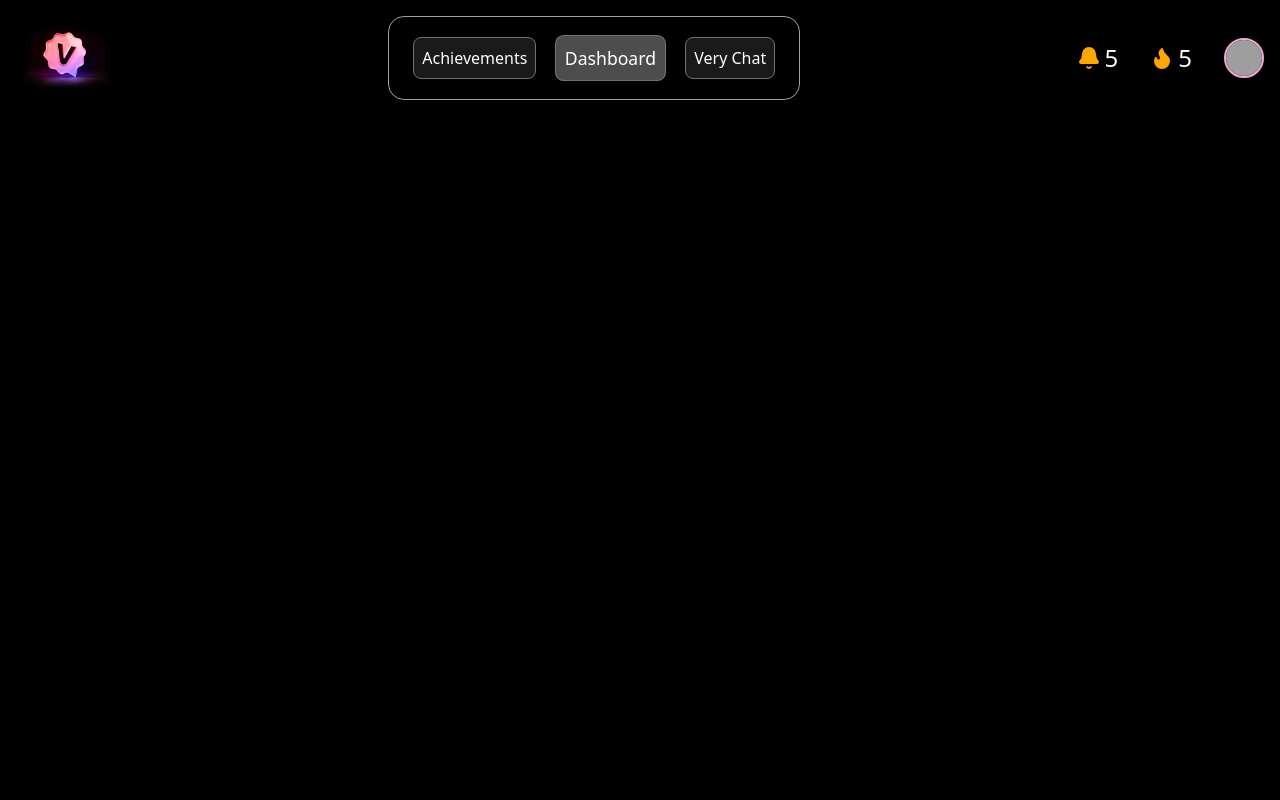
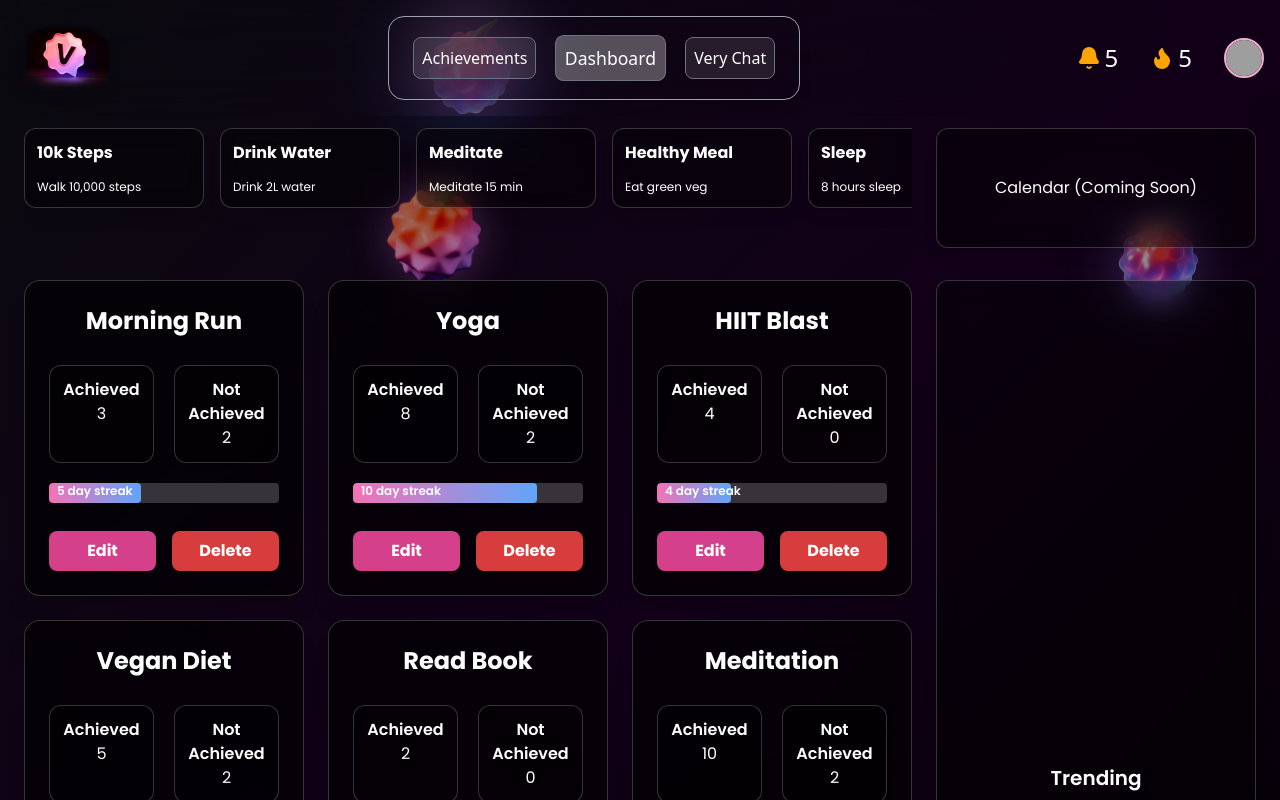
Before and after one commit to HKNain/very-hackathon, a React (Vite) app in the folder client/: page /dashboard in a window 1280 px wide. Shown: the top 800 px of the page. Built offline with nearby package versions, Linux system fonts and the light colour scheme; grey boxes are pictures that could not be loaded; a web font is replaced by a local one.

Commit message:
minute changes in dashboard

```diff
--- a/client/src/pages/Dashboard.jsx
+++ b/client/src/pages/Dashboard.jsx
@@ -1,12 +1,138 @@
-import React from 'react';
-import NavbarDashboard from '../components/layout/NavbarDashboard';
+import React from "react";
+import NavbarDashboard from "../components/layout/NavbarDashboard";
+import berry1 from "../components/png/berry1.png";
+import berry2 from "../components/png/berry2.png";
+
+const floatingPNGs = [berry1, berry2, berry1, berry2, berry1, berry2];
+const getRandomPosition = () => {
+  let top, left;
+  do {
+    top = Math.random() * 100;
+    left = Math.random() * 100;
+  } while (top > 40 && top < 60 && left > 30 && left < 70);
+  return { top: `${top}%`, left: `${left}%` };
+};
+
+const normalChallenges = [
+  { id: 1, title: "10k Steps", desc: "Walk 10,000 steps" },
+  { id: 2, title: "Drink Water", desc: "Drink 2L water" },
+  { id: 3, title: "Meditate", desc: "Meditate 15 min" },
+  { id: 4, title: "Healthy Meal", desc: "Eat green veg" },
+  { id: 5, title: "Sleep", desc: "8 hours sleep" },
+];
+
+const activeChallenges = [
+  { id: 101, title: "Morning Run", streak: 5, achieved: 3, notAchieved: 2 },
+  { id: 102, title: "Yoga", streak: 10, achieved: 8, notAchieved: 2 },
+  { id: 103, title: "HIIT Blast", streak: 4, achieved: 4, notAchieved: 0 },
+  { id: 104, title: "Vegan Diet", streak: 7, achieved: 5, notAchieved: 2 },
+  { id: 105, title: "Read Book", streak: 2, achieved: 2, notAchieved: 0 },
+  { id: 106, title: "Meditation", streak: 12, achieved: 10, notAchieved: 2 },
+  { id: 107, title: "Cycle Ride", streak: 8, achieved: 6, notAchieved: 2 },
+  { id: 108, title: "Swimming", streak: 6, achieved: 4, notAchieved: 2 },
+];
 
 const Dashboard = () => {
+  const randomPositions = floatingPNGs.map(() => ({
+    ...getRandomPosition(),
+    size: 90 + Math.random() * 35,
+    duration: Math.random() * 6 + 6,
+  }));
+
+  const StreakBar = ({ streak }) => (
+    <div className="w-full h-5 rounded bg-white/20 overflow-hidden relative">
+      <div
+        className="h-full bg-gradient-to-r from-pink-400 to-blue-400 rounded"
+        style={{ width: `${Math.min(streak * 8, 100)}%` }}
+      />
+      <span className="absolute left-2 top-0 text-xs text-white font-semibold">
+        {streak} day streak
+      </span>
+    </div>
+  );
+
   return (
     <>
       <NavbarDashboard />
-      <div className='min-h-screen w-full bg-black'>
+      <div
+        className="min-h-screen w-full bg-gradient-to-br from-[#0a0a0f] via-[#120018] to-[#000000] relative overflow-hidden pt-32 px-6 gap-8 flex flex-col"
+        style={{ fontFamily: "Poppins, sans-serif" }}
+      >
+        {floatingPNGs.map((png, i) => (
+          <img
+            key={i}
+            src={png}
+            alt={`floating-${i}`}
+            className="absolute animate-floatGlow pointer-events-none opacity-60"
+            style={{
+              ...randomPositions[i],
+              width: randomPositions[i].size,
+              height: randomPositions[i].size,
+              animationDuration: `${randomPositions[i].duration}s`,
+              filter: "drop-shadow(0 0 20px rgba(236,72,153,0.6))",
+              zIndex: 1,
+            }}
+          />
+        ))}
 
+        {/* Top Row: Normal Challenges + Calendar */}
+        <div className="relative z-10 w-full flex flex-row gap-6">
+          <div className="flex-1 flex overflow-x-auto gap-4 pb-2">
+            {normalChallenges.map((challenge) => (
+              <div
+                key={challenge.id}
+                className="min-w-[180px] h-[80px] bg-black/40 border border-white/20 rounded-xl p-3 flex flex-col justify-between shadow-lg backdrop-blur-md cursor-pointer text-white hover:scale-105 transition-transform"
+              >
+                <div className="font-bold">{challenge.title}</div>
+                <div className="text-xs">{challenge.desc}</div>
+              </div>
+            ))}
+          </div>
+          <div className="flex-shrink-0 w-[320px] bg-black/40 border border-white/20 rounded-xl h-[120px] flex items-center justify-center shadow-lg backdrop-blur-md text-white">
+            <span>Calendar (Coming Soon)</span>
+          </div>
+        </div>
+
+        {/* Active Challenges Grid + Trending Section */}
+        <div className="relative z-10 w-full flex flex-row gap-6">
+          {/* Active Challenges Grid 3 per row in flex-1 */}
+          <div className="flex-1 grid grid-cols-1 sm:grid-cols-2 md:grid-cols-3 gap-6">
+            {activeChallenges.map((challenge) => (
+              <div
+                key={challenge.id}
+                className="bg-black/60 border border-white/20 rounded-2xl shadow-xl p-6 flex flex-col gap-5 backdrop-blur-lg transition-all hover:scale-105 duration-200 text-white"
+              >
+                <div className="text-center font-bold text-2xl mb-2">
+                  {challenge.title}
+                </div>
+                <div className="flex flex-row justify-between gap-5">
+                  <div className="flex-1 bg-black/40 rounded-xl p-3 text-center border border-white/20 shadow">
+                    <div className="font-semibold">Achieved</div>
+                    <div>{challenge.achieved}</div>
+                  </div>
+                  <div className="flex-1 bg-black/40 rounded-xl p-3 text-center border border-white/20 shadow">
+                    <div className="font-semibold">Not Achieved</div>
+                    <div>{challenge.notAchieved}</div>
+                  </div>
+                </div>
+                <StreakBar streak={challenge.streak} />
+                <div className="flex flex-row justify-between mt-2 gap-4">
+                  <button className="flex-1 rounded-lg p-2 bg-pink-500/90 font-bold shadow border-none hover:bg-pink-600 transition-all">
+                    Edit
+                  </button>
+                  <button className="flex-1 rounded-lg p-2 bg-red-500/90 font-bold shadow border-none hover:bg-red-600 transition-all">
+                    Delete
+                  </button>
+                </div>
+              </div>
+            ))}
+          </div>
+
+          {/* Trending Placeholder */}
+          <div className="flex-shrink-0 w-[320px] bg-black/40 border border-white/20 rounded-xl h-auto min-h-[480px] flex items-center justify-center shadow-lg backdrop-blur-md text-white font-semibold text-xl">
+            Trending
+          </div>
+        </div>
       </div>
     </>
   );
```
